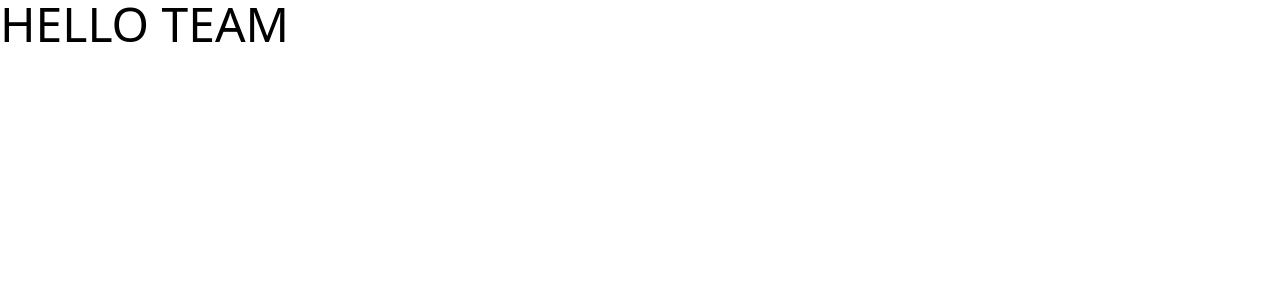
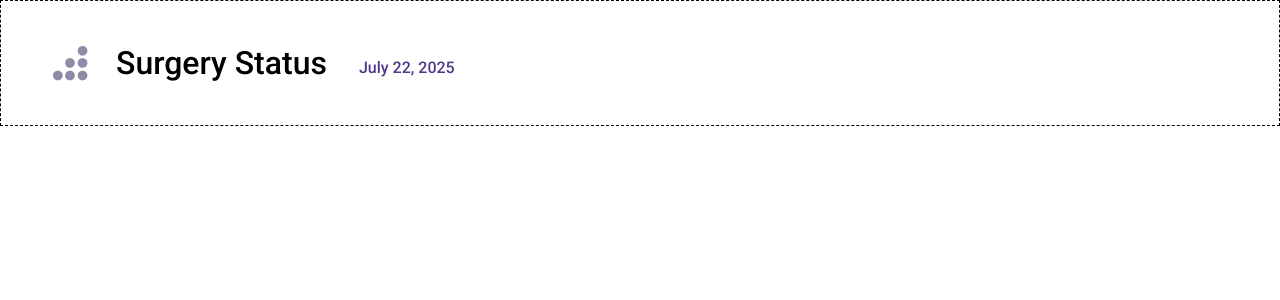
Before and after one commit to chingu-voyages/V56-tier2-team-25, a React (Vite) app: page / in a window 1280 px wide. Shown: the top 300 px of the page. Built offline with nearby package versions, Linux system fonts and the light colour scheme.

Commit message:
add header component, import Roboto font

```diff
--- a/src/App.jsx
+++ b/src/App.jsx
@@ -1,6 +1,11 @@
+import Header from "./components/Header"
+
 const App = () => {
   return (
-    <div className="text-5xl">HELLO TEAM</div>
+    <>
+      <Header/>
+
+    </>
   )
 }
 
--- /dev/null
+++ b/src/components/Header.jsx
@@ -0,0 +1,20 @@
+import logo from '../assets/logo.png'
+
+const Header = () => {
+
+    const date = new Date().toLocaleDateString('en-US', {month: 'long', day: 'numeric', year: 'numeric'})
+
+    return (
+        <header className="w-full z-50 transition-all duration-300 border border-dashed">
+            <div className="container px-[52px] py-[38px] flex items-center justify-between">
+                <div className='flex items-center gap-7'>
+                    <img src={logo} alt="logo"/>
+                    <h1 className='text-[2rem] font-medium'>Surgery Status</h1>
+                    <span className='ml-1 mt-[.6rem] text-[#4F378A] font-medium'>{date}</span>
+                </div>
+            </div>
+        </header>
+    )
+}
+
+export default Header
--- a/src/index.css
+++ b/src/index.css
@@ -1 +1,6 @@
+@import url('https://fonts.googleapis.com/css2?family=Roboto:ital,wght@0,100..900;1,100..900&display=swap');
 @import "tailwindcss";
+
+body, html {
+    font-family: 'Roboto', sans-serif;
+}
```
Also changed, not shown: src/assets/logo.png (added).
